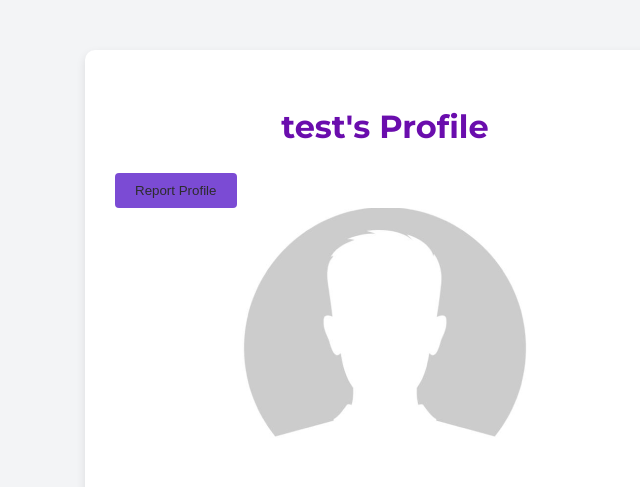
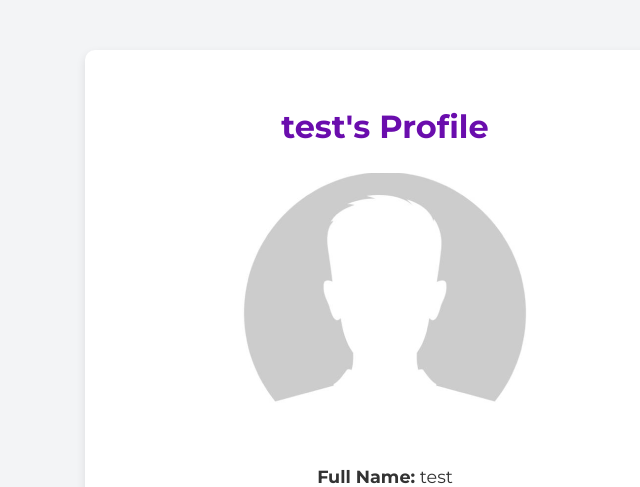
Before and after one commit to ssko7098/Harmonize, a Django app: template mysite/frontend/templates/users/profile.html in a window 1280 px wide. Shown: the part 62-549 px from the top of the page, without its empty margins (255-895 px from the left). Run offline with Django 5.2, Linux system fonts and the light colour scheme; the template is opened without the code that fills it: values that come from a table or form of the project are taken from there, others are empty; a user stored in the database is signed in; data comes from the database, SQL or seed files in the repository; tables that the repository leaves empty hold one stand-in row (values such as "Sample post"); parts of the project's set-up code (start-up, migrations or seed data) failed here and were passed over.

Commit message:
admins cannot report profiles or songs, only delete them

```diff
--- a/mysite/frontend/templates/users/profile.html
+++ b/mysite/frontend/templates/users/profile.html
@@ -7,7 +7,7 @@
     <div class="container">
         <div>
             <h1>{{ user_profile.user.username }}'s Profile</h1>
-            {% if not is_own_profile %}
+            {% if not is_own_profile and not request.user.is_admin %}
                 <form method="post">
                     {% csrf_token %}
                     <button type="submit" name="report_profile" class="btn btn-report">Report Profile</button>
@@ -41,7 +41,7 @@
                             <li>
                                 <a href="#" onclick="playAudio('{{ single.mp3_file.url }}'); return false;">{{ single.title }}</a>
 
-                                {% if is_own_profile %}
+                                {% if is_own_profile or request.user.is_admin %}
                                     <!-- Delete Button -->
                                     <form method="post" style="display:inline;">
                                         {% csrf_token %}
```
